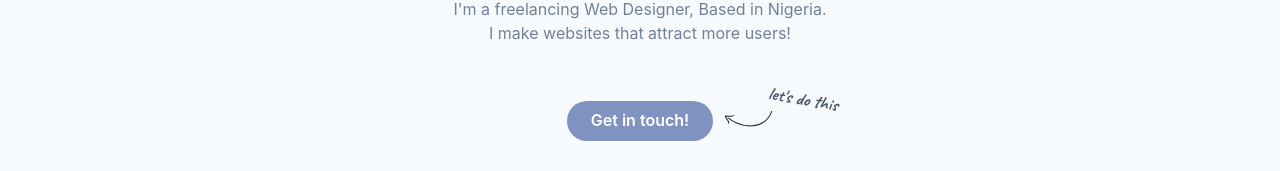
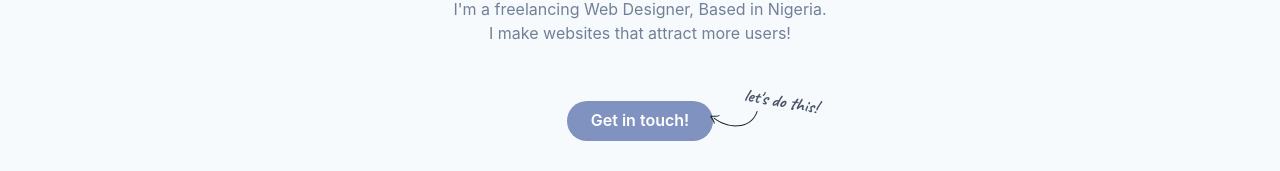
Before and after one commit to Haryor-Mhie-max/Porfolio, a Next.js app: page / in a window 1280 px wide. Shown: the part 375-546 px from the top of the page. Built offline with nearby package versions, Linux system fonts and the light colour scheme.

Commit message:
minor changes

```diff
--- a/components/Hero.jsx
+++ b/components/Hero.jsx
@@ -66,19 +66,19 @@ export default function Hero() {
               <Icon
                 as={Arrow}
                 color={useColorModeValue('gray.800', 'gray.300')}
-                w={71}
+                w={60}
                 position={'absolute'}
-                right={-71}
+                right={-141}
                 top={'10px'}
               />
               <Text
                 fontSize={'lg'}
                 fontFamily={'Caveat'}
                 position={'absolute'}
-                right={'-125px'}
-                top={'-15px'}
+                right={'-105px'}
+                top={'-13px'}
                 transform={'rotate(10deg)'}>
-                let's do this
+                let's do this!
               </Text>
             </Box>
           </Stack>
--- a/components/about.jsx
+++ b/components/about.jsx
@@ -39,13 +39,14 @@ const about = () => {
                 height={'200px'}
                 width={'200px'}
                 rounded={'full'}
+                border={'4px solid white'}
                 bg="#8092BF"
                 boxShadow={'md'}
                 overflow={'hidden'}>
                 <Image alt='Bello ololade' height='200px' width='200px' objectFit src={'/hero.png'} alt="Bello Ololade, Freelance Web desinger" />
               </Box>
             </Flex>
-        <Stack px={4} order={{base:2, md: 1}} flex={1} spacing={{ base: 8, md: 12 }} position={'relative'}>
+        <Stack px={{base: 0, md: 4}} order={{base:2, md: 1}} flex={1} spacing={{ base: 8, md: 12 }} position={'relative'}>
 
           <Text>
           I am Bello Ololade, A web designer from Nigeria. I got into tech while i was student at olabisi onabanjo university, Bsc Zoology. I've always been fascinated with how things work. fast forward to 2 years later and i'm now designing landing pages for business around the world.
--- a/components/contact.jsx
+++ b/components/contact.jsx
@@ -1,3 +1,5 @@
+import React, { useRef } from 'react';
+import emailjs from 'emailjs-com';
 import {
   Container,
   Flex,
@@ -5,7 +7,6 @@ import {
   Text,
   Button,
   VStack,
-  HStack,
   useColorModeValue,
   Wrap,
   WrapItem,
@@ -15,19 +16,28 @@ import {
   InputGroup,
   InputLeftElement,
   Textarea,
-  Link,
 } from '@chakra-ui/react';
 import {
-  MdPhone,
-  MdLocationOn,
-  MdEmail,
   MdOutlineEmail,
 } from 'react-icons/md';
-import { BsGithub, BsDiscord, BsPerson } from 'react-icons/bs';
+import { BsPerson } from 'react-icons/bs';
 import Header from './SectionHeader'
 import Image from 'next/image'
 
 export default function contact() {
+  const form = useRef();
+
+  const sendEmail = (e) => {
+    e.preventDefault();
+
+    emailjs.sendForm('service_2ewkstt', 'contact_form', form.current, 'YOUR_USER_ID')
+      .then((result) => {
+          console.log(result.text);
+      }, (error) => {
+          console.log(error.text);
+      });
+  };
+
   return (
     <Container py={{ sm: 4, md: 5}} id="contact" bg={useColorModeValue('gray.100', 'gray.800')}  maxW="full" mt={0} centerContent overflow="hidden">
       <Header alignItems="center">Contact me</Header>
@@ -80,9 +90,10 @@ export default function contact() {
                   </Box> */}
                 </Box>
               </WrapItem>
-              <WrapItem px={{ base: 16, md: 24 }}  align={'center'}>
+              <WrapItem px={{ base: 4, md: 24 }}  align={'center'}>
                 <Box align={'center'} bg={useColorModeValue('gray.50', 'gray.700')} borderRadius="lg">
                   <Box m={8} >
+                    <form ref={form} onClick={sendEmail}>
                     <VStack spacing={5}>
                       <FormControl id="name">
                         <FormLabel>Your Name</FormLabel>
@@ -126,6 +137,7 @@ export default function contact() {
                         </Button>
                       </FormControl>
                     </VStack>
+                    </form>
                   </Box>
                 </Box>
               </WrapItem>
--- a/package.json
+++ b/package.json
@@ -13,6 +13,7 @@
     "@chakra-ui/react": "^1.6.10",
     "@emotion/react": "^11.5.0",
     "@emotion/styled": "^11.3.0",
+    "emailjs-com": "^3.2.0",
     "framer-motion": "^4.1.17",
     "next": "11.1.2",
     "react": "17.0.2",
```
Also changed, not shown: 1 other file (tests, documents, lock files or other folders).
